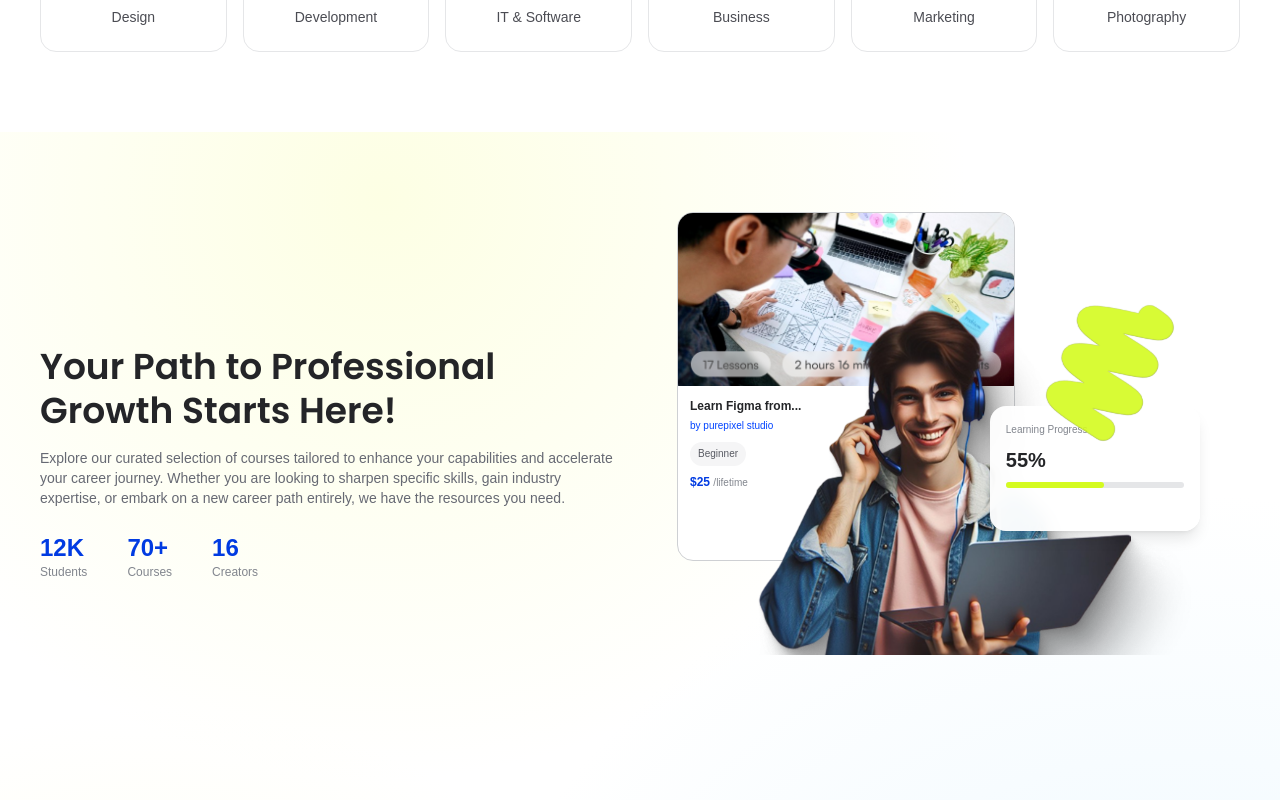
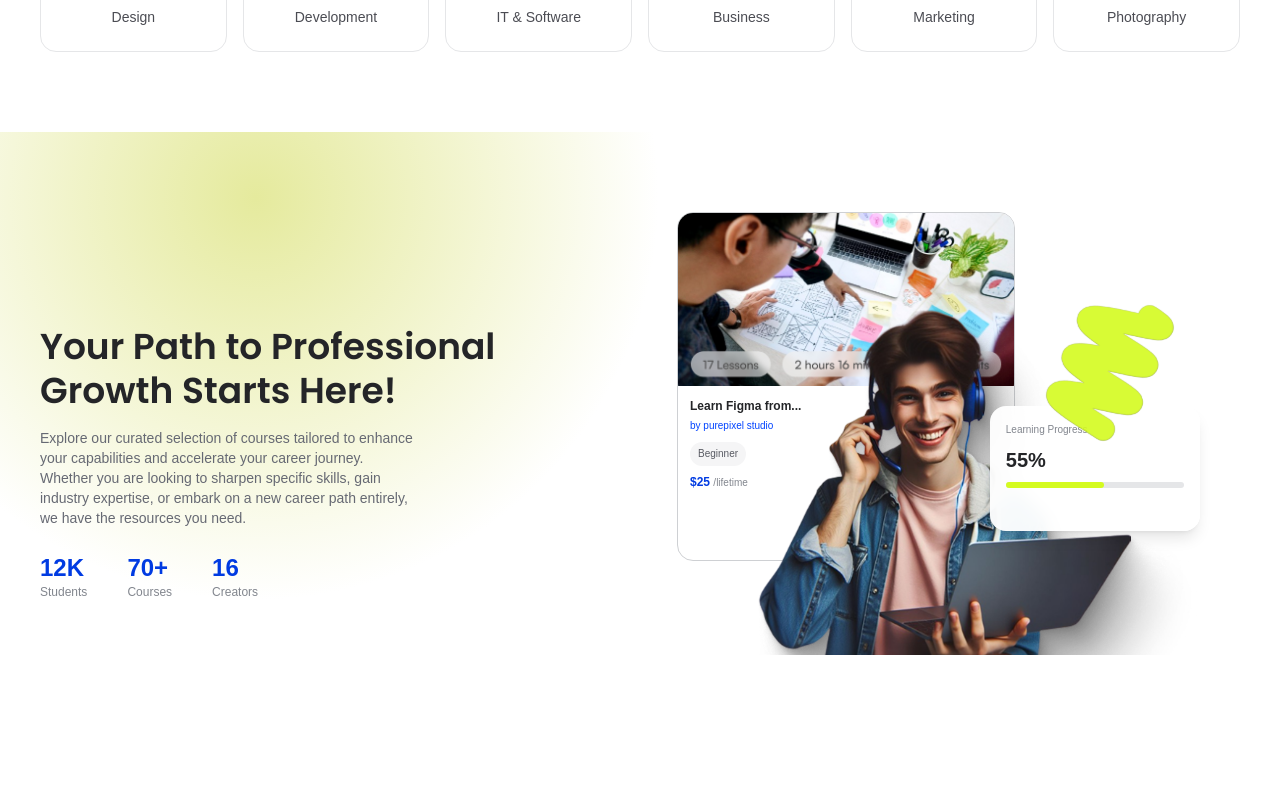
Before and after one commit to Laboni108/bytespace-new, a React (Vite) app: page / in a window 1280 px wide. Shown: the part 2400-3200 px from the top of the page. Built offline with nearby package versions, Linux system fonts and the light colour scheme; a web font is replaced by a local one.

Commit message:
style: strengthen growth section background gradient

```diff
--- a/src/components/sections/Growth.jsx
+++ b/src/components/sections/Growth.jsx
@@ -34,9 +34,9 @@ export default function Growth() {
       className="py-20"
       style={{
         background:
-          "radial-gradient(circle at 30% 5%, #fdffe4 0%, transparent 38%), " +
-          "radial-gradient(circle at 12% 92%, #fdffe4 0%, transparent 38%), " +
-          "radial-gradient(circle at 92% 88%, #e7f6ff 0%, transparent 48%), " +
+          "radial-gradient(circle at 20% 5%, #e5ea9d 0%, transparent 25%), " +
+          "radial-gradient(circle at 12% 92%, #e5ea9d 0%, transparent 15%), " +
+          "radial-gradient(circle at 92% 88%, #c6e4f7 0%, transparent 18%), " +
           "#ffffff",
       }}
     >
@@ -49,10 +49,10 @@ export default function Growth() {
                 Your Path to Professional Growth Starts Here!
               </h2>
               <p className="mt-4 text-sm text-shuttle-500">
-                Explore our curated selection of courses tailored to enhance
-                your capabilities and accelerate your career journey. Whether
-                you are looking to sharpen specific skills, gain industry
-                expertise, or embark on a new career path entirely, we have
+                Explore our curated selection of courses tailored to enhance<br/>
+                your capabilities and accelerate your career journey.<br/> Whether
+                you are looking to sharpen specific skills, gain<br/> industry
+                expertise, or embark on a new career path entirely,<br/> we have
                 the resources you need.
               </p>
             </div>
@@ -123,10 +123,10 @@ export default function Growth() {
         <div className="flex flex-col items-center gap-10 lg:flex-row-reverse lg:items-start lg:gap-[79px]">
           <div className="flex w-full flex-col gap-6 pt-2 lg:w-[620px] lg:shrink-0">
             <div>
-              <h2 className="text-[30px] sm:text-[38px]">Create &amp; Manage Courses Easily.</h2>
+              <h2 className="text-[30px] sm:text-[38px]">Create &amp; Manage<br/> Courses Easily.</h2>
               <p className="mt-4 text-base text-shuttle-500">
                 <span className="font-medium text-shuttle-700">ByteSpace</span>{" "}
-                supports individuals or entities in the creation, publication,
+                supports individuals or entities in the creation, publication,<br/>
                 and administration of educational courses.
               </p>
             </div>
```
